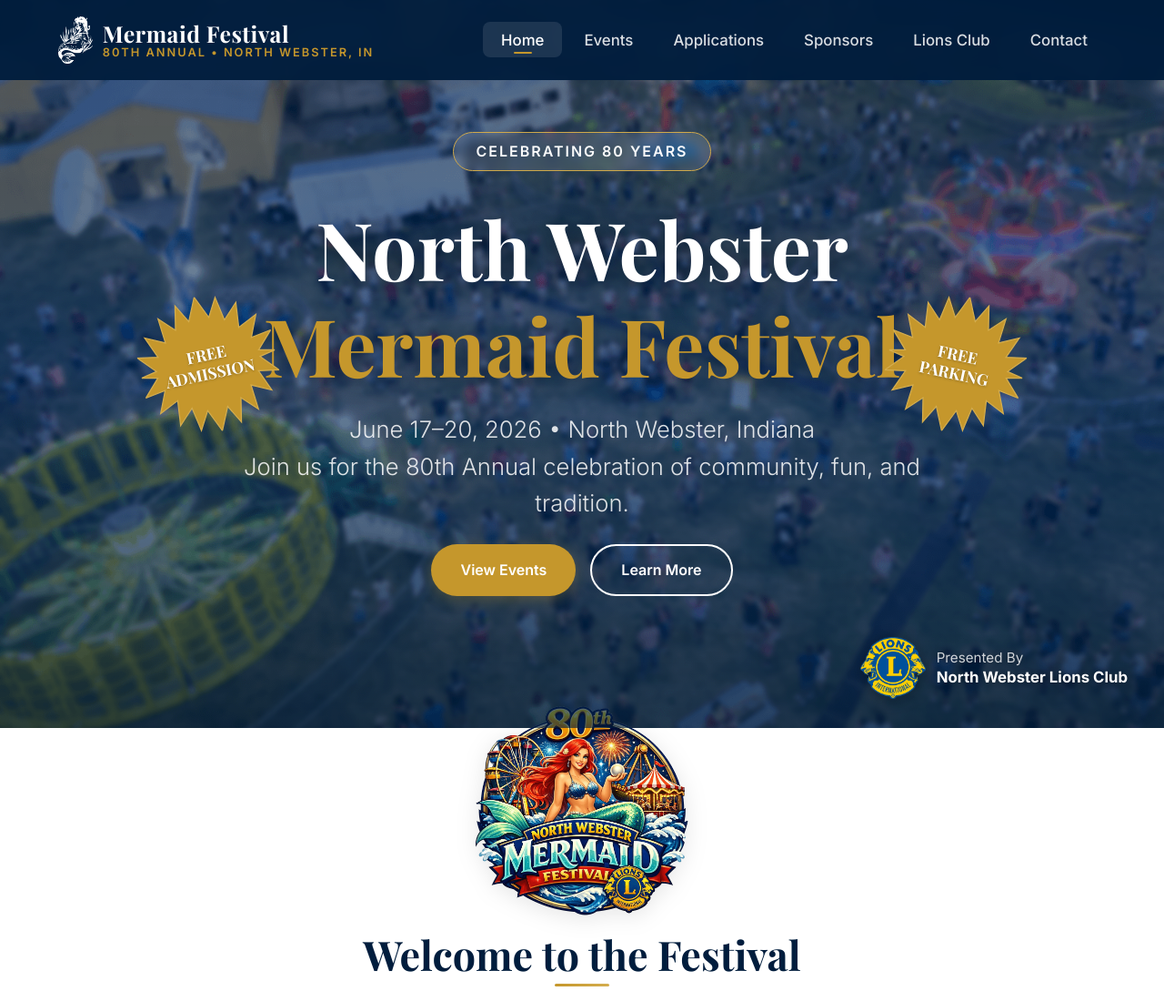
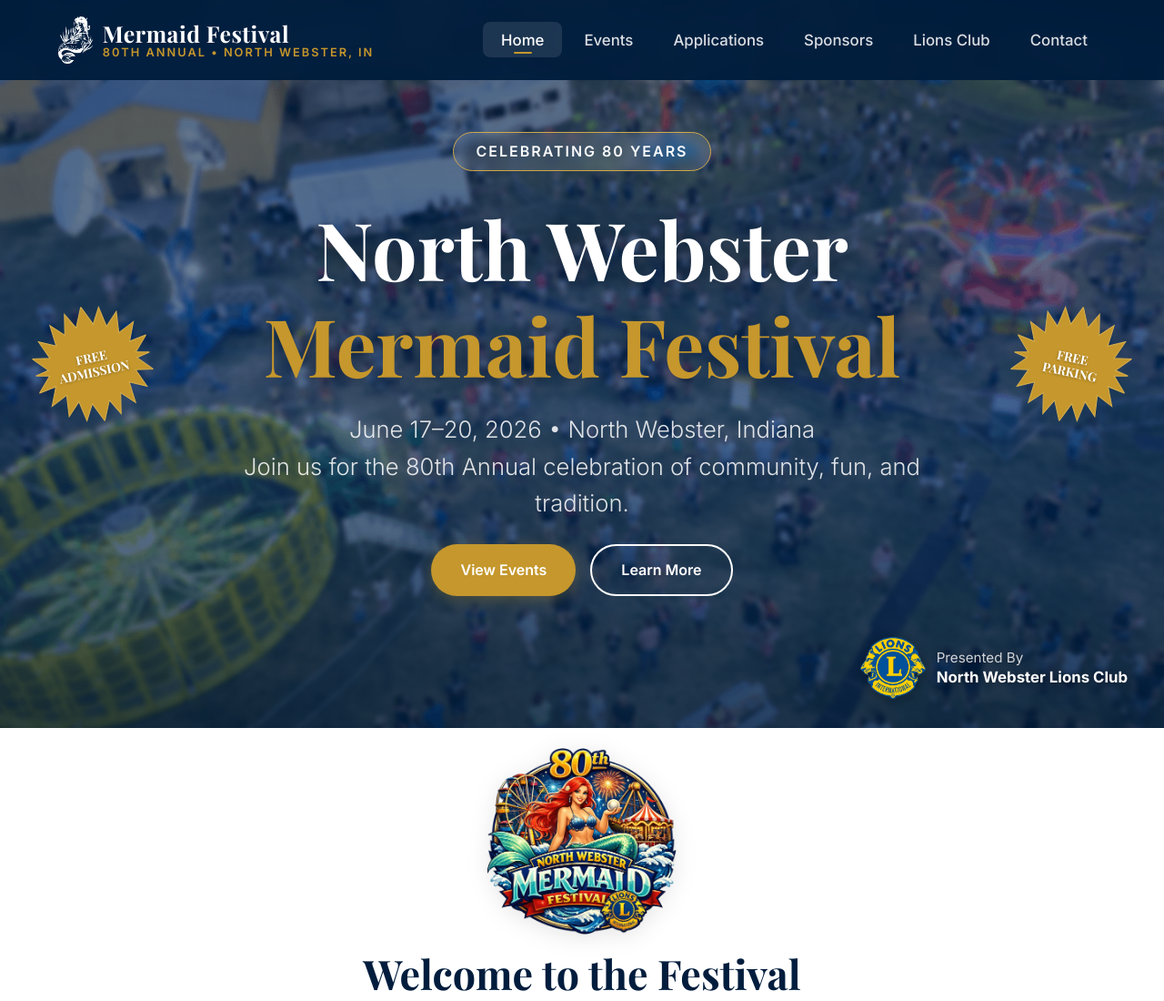
Before and after one commit to zuttoz/Mermaid, a plain HTML site: page index.html in a window 1280 px wide. Shown: the top 1100 px of the page at 91% size. Drawn offline with nearby package versions, Linux system fonts and the light colour scheme.

Commit message:
dynamic size fixes

```diff
--- a/css/styles.css
+++ b/css/styles.css
@@ -151,9 +151,9 @@
 
 .section-logo {
   display: block;
-  height: 230px;
+  height: clamp(150px, 16vw, 230px);
   width: auto;
-  margin: -7rem auto 1rem;
+  margin: clamp(-7rem, -5vw, -3rem) auto 1rem;
   position: relative;
   z-index: 0;
   filter: drop-shadow(0 4px 12px rgba(0, 0, 0, 0.1));
@@ -506,8 +506,8 @@
 
 .hero-starburst {
   position: absolute;
-  width: 150px;
-  height: 150px;
+  width: clamp(110px, 10vw, 150px);
+  height: clamp(110px, 10vw, 150px);
   display: flex;
   align-items: center;
   justify-content: center;
@@ -516,13 +516,13 @@
 }
 
 .hero-starburst.starburst-left {
-  left: 12%;
+  left: max(1rem, 3%);
   top: 50%;
   transform: translateY(-50%) rotate(-12deg);
 }
 
 .hero-starburst.starburst-right {
-  right: 12%;
+  right: max(1rem, 3%);
   top: 50%;
   transform: translateY(-50%) rotate(12deg);
 }
@@ -538,7 +538,7 @@
   position: relative;
   z-index: 1;
   font-family: var(--font-heading);
-  font-size: 1.08rem;
+  font-size: clamp(0.85rem, 0.9vw, 1.08rem);
   font-weight: 700;
   line-height: 1.2;
   text-transform: uppercase;
@@ -625,14 +625,16 @@
   width: 100%;
   overflow: hidden;
   line-height: 0;
-  margin-top: -1px;
-  margin-bottom: -1px;
+  margin-top: -3px;
+  margin-bottom: -3px;
 }
 
 .wave-divider svg {
   display: block;
-  width: 100%;
+  width: calc(100% + 4px);
+  margin-left: -2px;
   height: auto;
+  min-height: 50px;
   vertical-align: bottom;
 }
 
@@ -2119,7 +2121,7 @@
 /* ---------- Responsive ---------- */
 
 /* Tablet */
-@media (max-width: 968px) {
+@media (max-width: 1100px) {
   .nav-toggle {
     display: flex;
   }
@@ -2165,6 +2167,27 @@
     font-weight: 600;
   }
 
+  .hero-starburst {
+    display: none;
+  }
+
+  .hero-perks {
+    display: block;
+  }
+
+  .hero-presented {
+    bottom: 1rem;
+    right: 1.5rem;
+  }
+
+  .hero-presented-logo {
+    height: 50px;
+  }
+
+  .hero-presented-text {
+    font-size: 0.85rem;
+  }
+
   .event-card {
     grid-template-columns: 1fr;
   }
@@ -2296,14 +2319,6 @@
     margin-bottom: 1rem;
   }
 
-  .hero-starburst {
-    display: none;
-  }
-
-  .hero-perks {
-    display: block;
-  }
-
   .hero-presented {
     display: none;
   }
```
